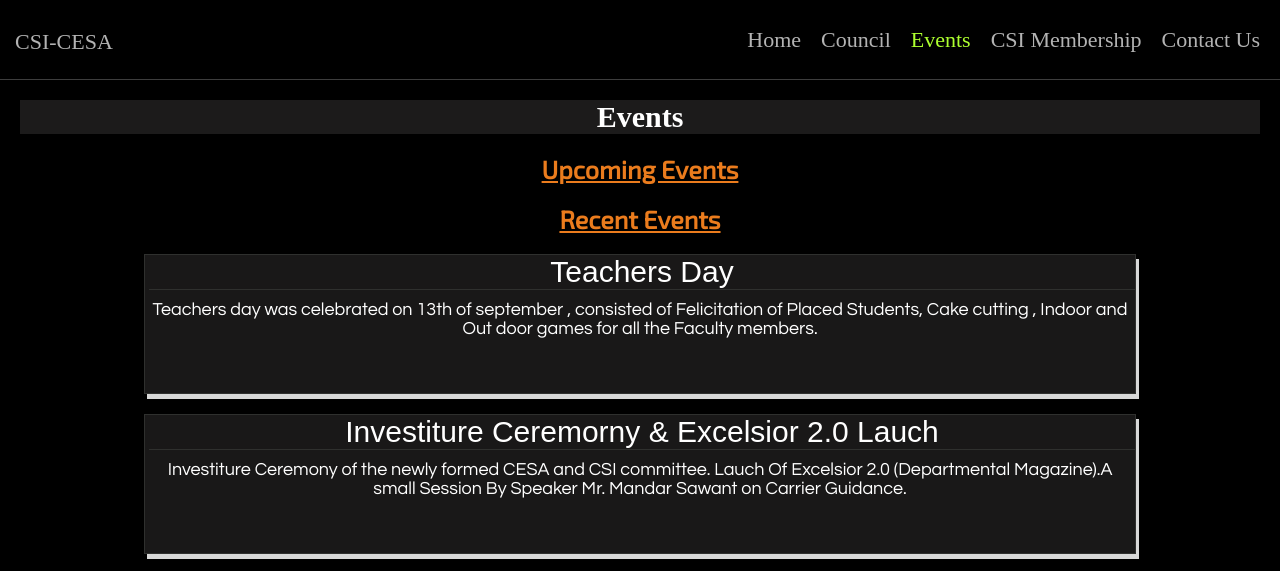
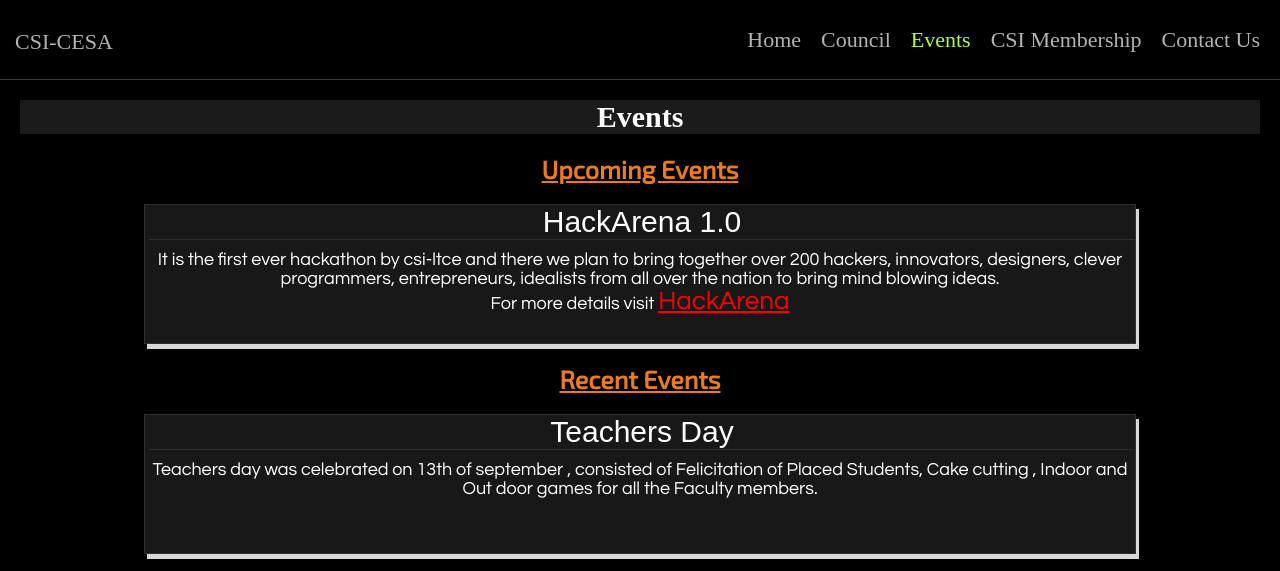
Before and after one commit to csi-cesa/csi-cesa.github.io, a plain HTML site: page events.html in a window 1280 px wide. Shown: the top 571 px of the page. Drawn offline with Linux system fonts and the light colour scheme; a web font is replaced by a local one.

Commit message:
Update events.html

```diff
--- a/events.html
+++ b/events.html
@@ -71,16 +71,16 @@
                 Exceptis is our Departmental festival consisting of techincal, cultural as well as Sports events.
             </div>
         </div>
-
+-->
         <div class="event">
          <div class="event-name">
-        Event 4
+        HackArena 1.0
         </div>
         <div class="event-des">
 
-
+            It is the first ever hackathon by csi-ltce and there we plan to bring together over 200 hackers, innovators, designers, clever programmers, entrepreneurs, idealists from all over the nation to bring mind blowing ideas. <br>For more details visit  <a style="color: red; font-size: 26px" href="https://wwww.hackarena.in/">HackArena</a>
         </div>
-    </div>-->
+    </div>
 
         <div class="heading-page">Recent Events</div>
         <div class="event">
```
